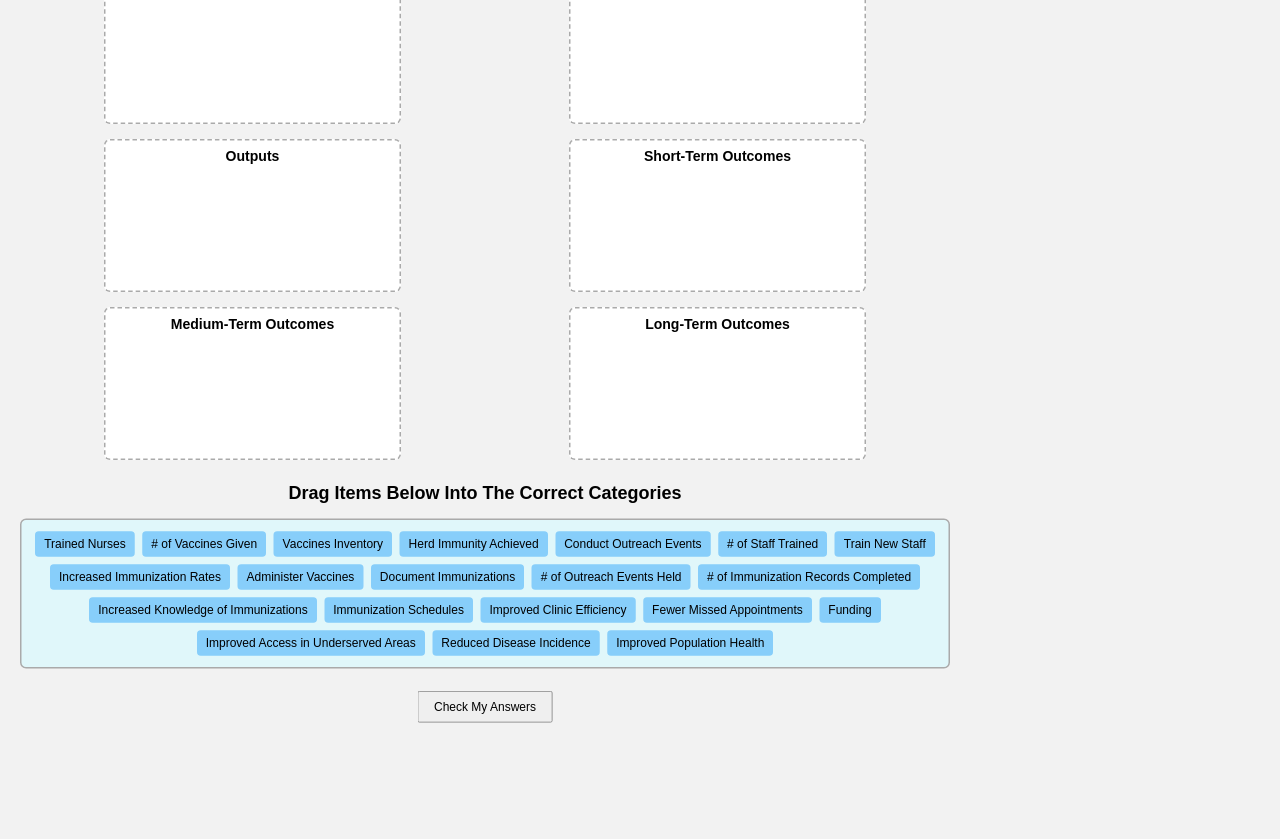
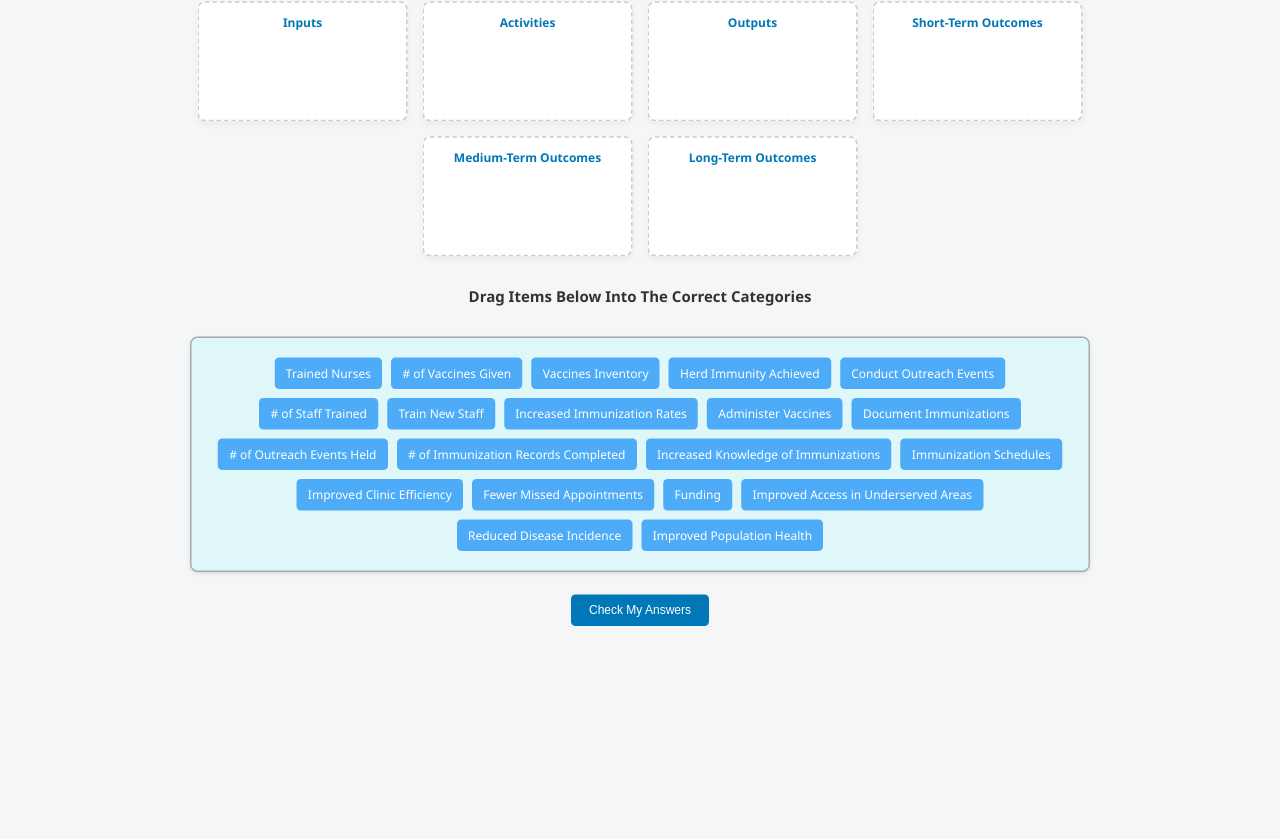
Before and after one commit to LHink-web/LHink-web.github.io, a plain HTML site: page index.html in a window 1280 px wide. Shown: the part 101-940 px from the top of the page. Drawn offline with Linux system fonts and the light colour scheme.

Commit message:
Update index.html

```diff
--- a/index.html
+++ b/index.html
@@ -4,40 +4,69 @@
   <meta charset="UTF-8">
   <title>Clinic Immunization Logic Model Sorting Game</title>
   <style>
-    body {
-  transform: scale(0.75);
-  transform-origin: top left;
-}
-    body {
-      font-family: Arial, sans-serif;
-      background-color: #f2f2f2;
-      margin: 20px;
+    /* Reset + layout */
+    * {
+      box-sizing: border-box;
+      margin: 0;
+      padding: 0;
     }
 
-    h1 {
+    body {
+      background-color: #f4f6f8;
+      font-family: 'Segoe UI', Tahoma, Geneva, Verdana, sans-serif;
+      display: flex;
+      justify-content: center;
+      align-items: flex-start;
+      padding: 40px;
+      min-height: 100vh;
+    }
+
+    .scale-container {
+      transform: scale(0.75);
+      transform-origin: top center;
+      display: flex;
+      flex-direction: column;
+      align-items: center;
+      max-width: 1400px;
+      width: 100%;
+    }
+
+    h1, h2 {
       text-align: center;
+      color: #333;
+      margin-bottom: 20px;
+    }
+
+    h2 {
+      font-size: 20px;
+      margin-top: 40px;
     }
 
     .container {
       display: flex;
       flex-wrap: wrap;
-      justify-content: space-around;
+      justify-content: center;
+      gap: 20px;
       margin-top: 20px;
     }
 
     .zone {
-      width: 30%;
-      min-height: 180px;
-      background-color: white;
-      border: 2px dashed #aaa;
-      padding: 10px;
-      margin: 10px;
-      border-radius: 8px;
+      width: 280px;
+      min-height: 160px;
+      background-color: #fff;
+      border: 2px dashed #ccc;
+      border-radius: 10px;
+      padding: 15px;
+      display: flex;
+      flex-direction: column;
+      align-items: center;
+      box-shadow: 0 4px 8px rgba(0,0,0,0.05);
     }
 
     .zone h3 {
-      text-align: center;
-      margin-top: 0;
+      margin-bottom: 10px;
+      font-size: 16px;
+      color: #0077b6;
     }
 
     .item-bin {
@@ -45,41 +74,54 @@
       flex-wrap: wrap;
       justify-content: center;
       background: #e0f7fa;
-      padding: 10px;
+      padding: 20px;
       margin-top: 20px;
       border: 2px solid #aaa;
-      border-radius: 8px;
+      border-radius: 10px;
+      box-shadow: 0 2px 6px rgba(0,0,0,0.1);
     }
 
     .item {
-      background-color: #87cefa;
-      padding: 8px 12px;
-      margin: 5px;
-      border-radius: 5px;
+      background-color: #4dabf7;
+      color: white;
+      padding: 10px 15px;
+      margin: 6px;
+      border-radius: 6px;
       cursor: grab;
+      transition: background-color 0.3s;
+    }
+
+    .item:hover {
+      background-color: #339af0;
     }
 
     .correct {
-      background-color: #90ee90 !important;
+      background-color: #51cf66 !important;
     }
 
     .incorrect {
-      background-color: #f08080 !important;
+      background-color: #ff6b6b !important;
     }
 
     button {
-      display: block;
-      margin: 30px auto 10px;
-      padding: 10px 20px;
+      margin-top: 30px;
+      padding: 12px 24px;
       font-size: 16px;
+      background-color: #0077b6;
+      color: white;
+      border: none;
+      border-radius: 6px;
       cursor: pointer;
+      transition: background-color 0.3s;
     }
 
+    button:hover {
+      background-color: #005f87;
+    }
   </style>
-
 </head>
 <body>
-
+  <div class="scale-container">
     <h1>Clinic Immunization Logic Model Sorting Game</h1>
 
     <div class="container">
@@ -91,7 +133,7 @@
       <div class="zone" data-type="Long-Term Outcomes"><h3>Long-Term Outcomes</h3></div>
     </div>
 
-  <h2 style="text-align:center;">Drag Items Below Into The Correct Categories</h2>
+    <h2>Drag Items Below Into The Correct Categories</h2>
     <div class="item-bin" id="itemBin">
       <div class="item" draggable="true" data-type="Inputs">Trained Nurses</div>
       <div class="item" draggable="true" data-type="Outputs"># of Vaccines Given</div>
@@ -116,6 +158,7 @@
     </div>
 
     <button onclick="checkAnswers()">Check My Answers</button>
+  </div>
 
   <script>
     const items = document.querySelectorAll('.item');
```
Lines whose indentation alone changed are shown as unchanged.
